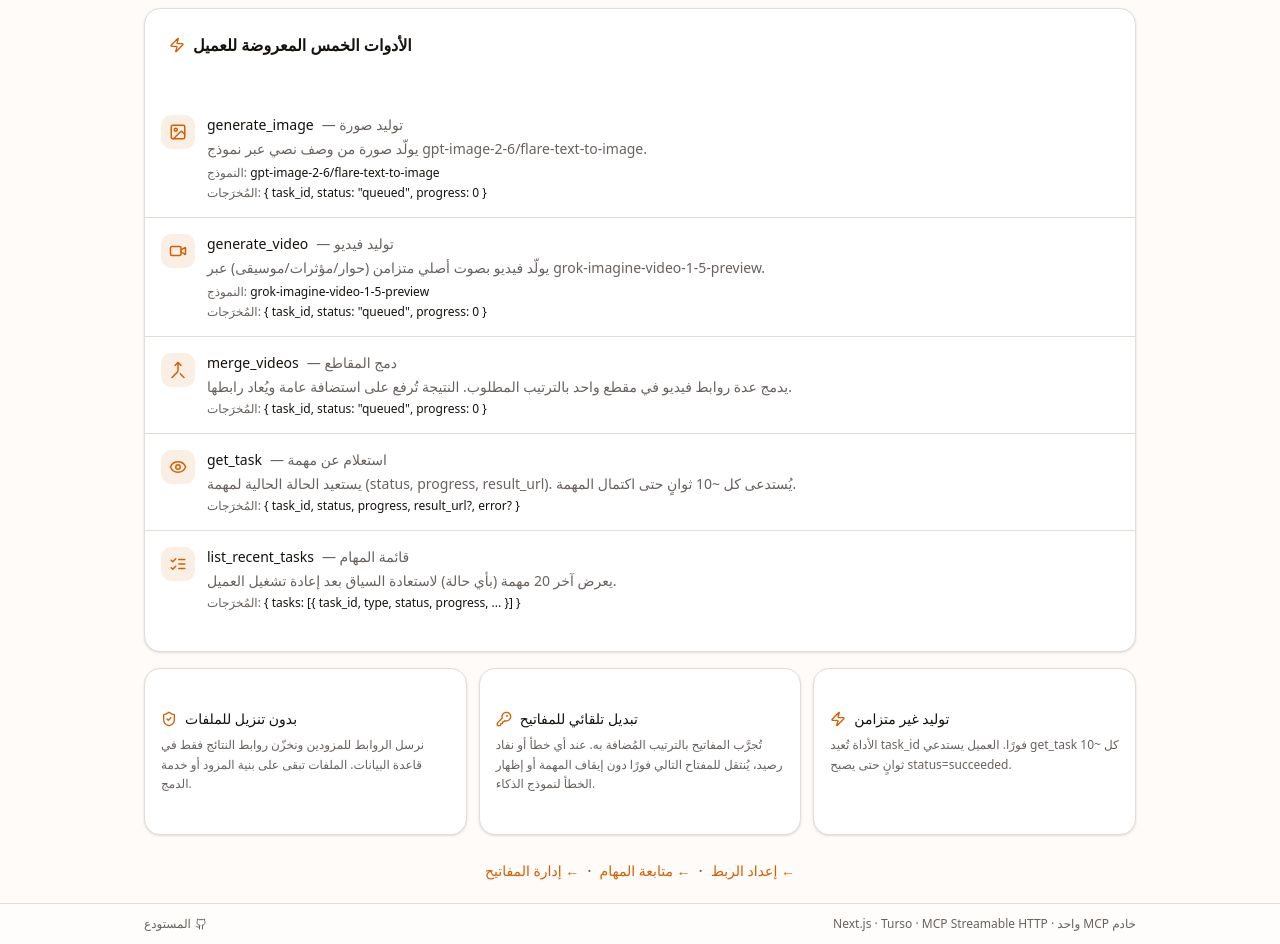
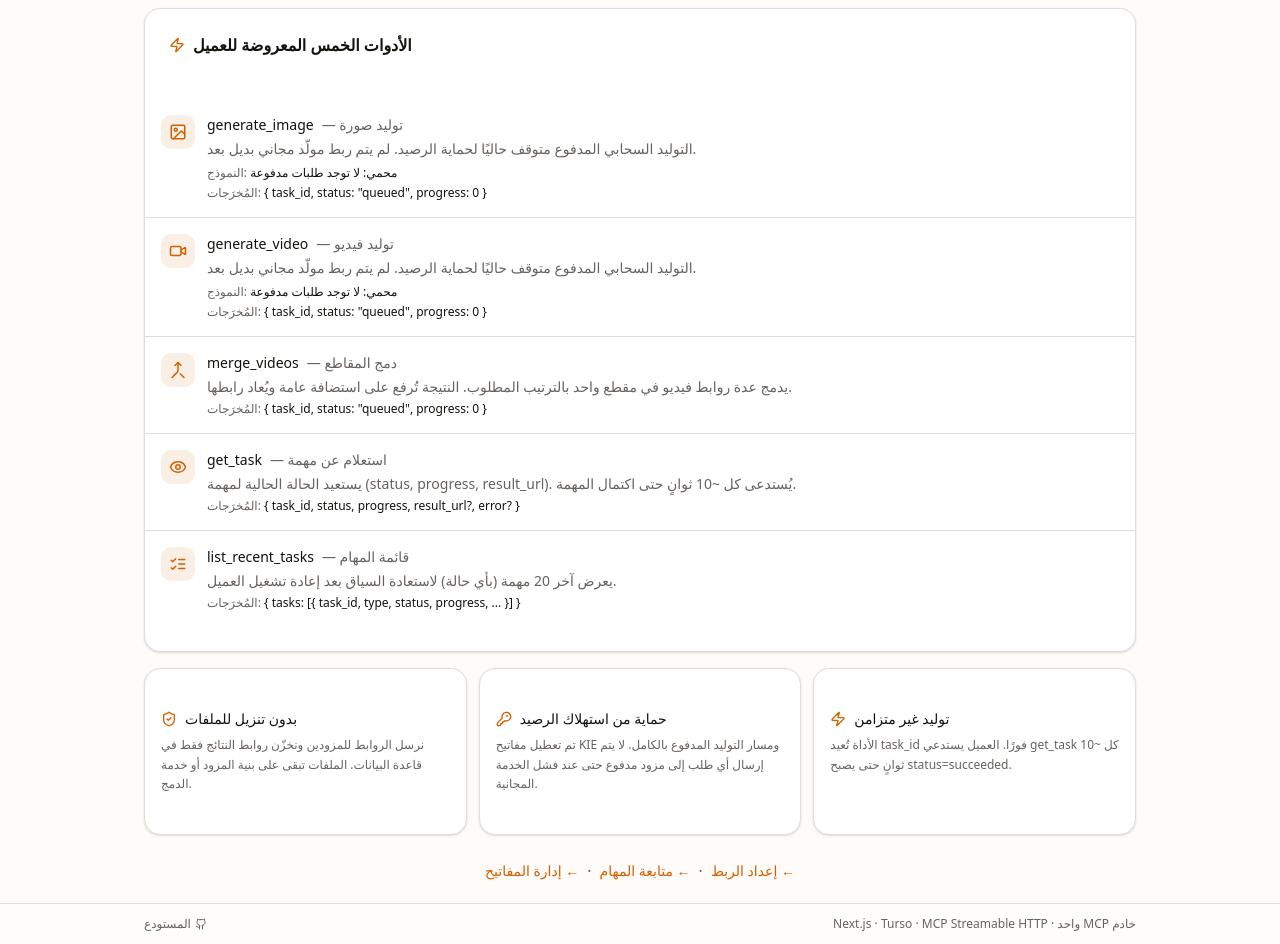
Before and after one commit to 1xnolosser-crypto/merger, a Next.js app: page / in a window 1280 px wide. Shown: the part 920-1864 px from the top of the page. Built offline with nearby package versions, Linux system fonts and the light colour scheme; no server answers; the database is empty.

Commit message:
ui: show zero-cost generation protection

```diff
--- a/src/components/mcp/OverviewTab.tsx
+++ b/src/components/mcp/OverviewTab.tsx
@@ -24,16 +24,16 @@ const TOOLS: ToolMeta[] = [
     name: 'generate_image',
     arabicName: 'توليد صورة',
     icon: Image,
-    description: 'يولّد صورة من وصف نصي عبر نموذج gpt-image-2-6/flare-text-to-image.',
-    model: 'gpt-image-2-6/flare-text-to-image',
+    description: 'التوليد السحابي المدفوع متوقف حاليًا لحماية الرصيد. لم يتم ربط مولّد مجاني بديل بعد.',
+    model: 'محمي: لا توجد طلبات مدفوعة',
     returns: '{ task_id, status: "queued", progress: 0 }',
   },
   {
     name: 'generate_video',
     arabicName: 'توليد فيديو',
     icon: Video,
-    description: 'يولّد فيديو بصوت أصلي متزامن (حوار/مؤثرات/موسيقى) عبر grok-imagine-video-1-5-preview.',
-    model: 'grok-imagine-video-1-5-preview',
+    description: 'التوليد السحابي المدفوع متوقف حاليًا لحماية الرصيد. لم يتم ربط مولّد مجاني بديل بعد.',
+    model: 'محمي: لا توجد طلبات مدفوعة',
     returns: '{ task_id, status: "queued", progress: 0 }',
   },
   {
@@ -99,7 +99,7 @@ export function OverviewTab({ onJump }: Props) {
                   <ShieldCheck size={12} /> لا يُنزَّل أي ملف
                 </Badge>
                 <Badge variant="outline" className="gap-1">
-                  <KeyRound size={12} /> تبديل تلقائي للمفاتيح
+                  <KeyRound size={12} /> حظر التوليد المدفوع
                 </Badge>
               </div>
             </div>
@@ -177,8 +177,8 @@ export function OverviewTab({ onJump }: Props) {
         />
         <PrincipleCard
           icon={KeyRound}
-          title="تبديل تلقائي للمفاتيح"
-          body="تُجرَّب المفاتيح بالترتيب المُضافة به. عند أي خطأ أو نفاد رصيد، يُنتقل للمفتاح التالي فورًا دون إيقاف المهمة أو إظهار الخطأ لنموذج الذكاء."
+          title="حماية من استهلاك الرصيد"
+          body="تم تعطيل مفاتيح KIE ومسار التوليد المدفوع بالكامل. لا يتم إرسال أي طلب إلى مزود مدفوع حتى عند فشل الخدمة المجانية."
         />
         <PrincipleCard
           icon={Zap}
```
